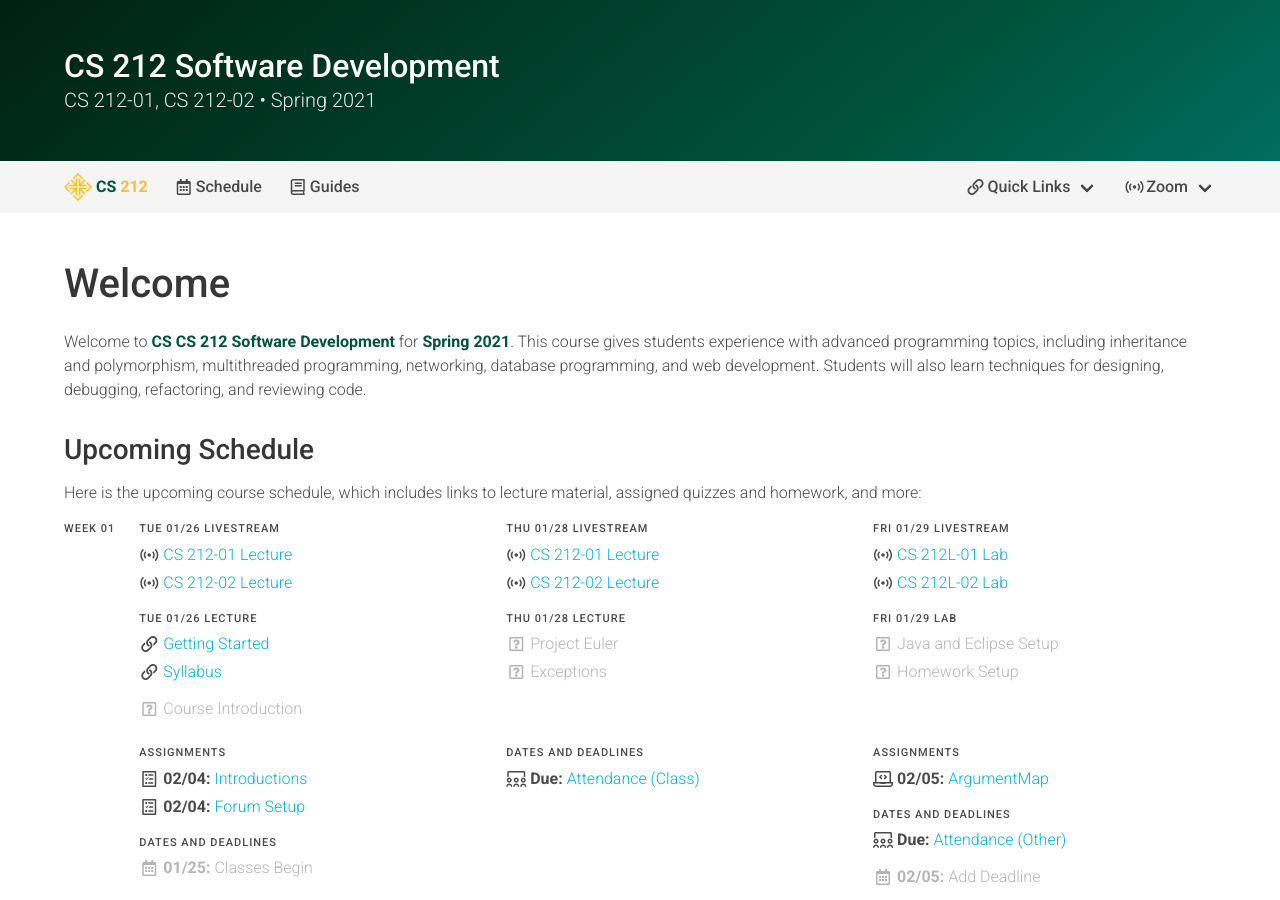
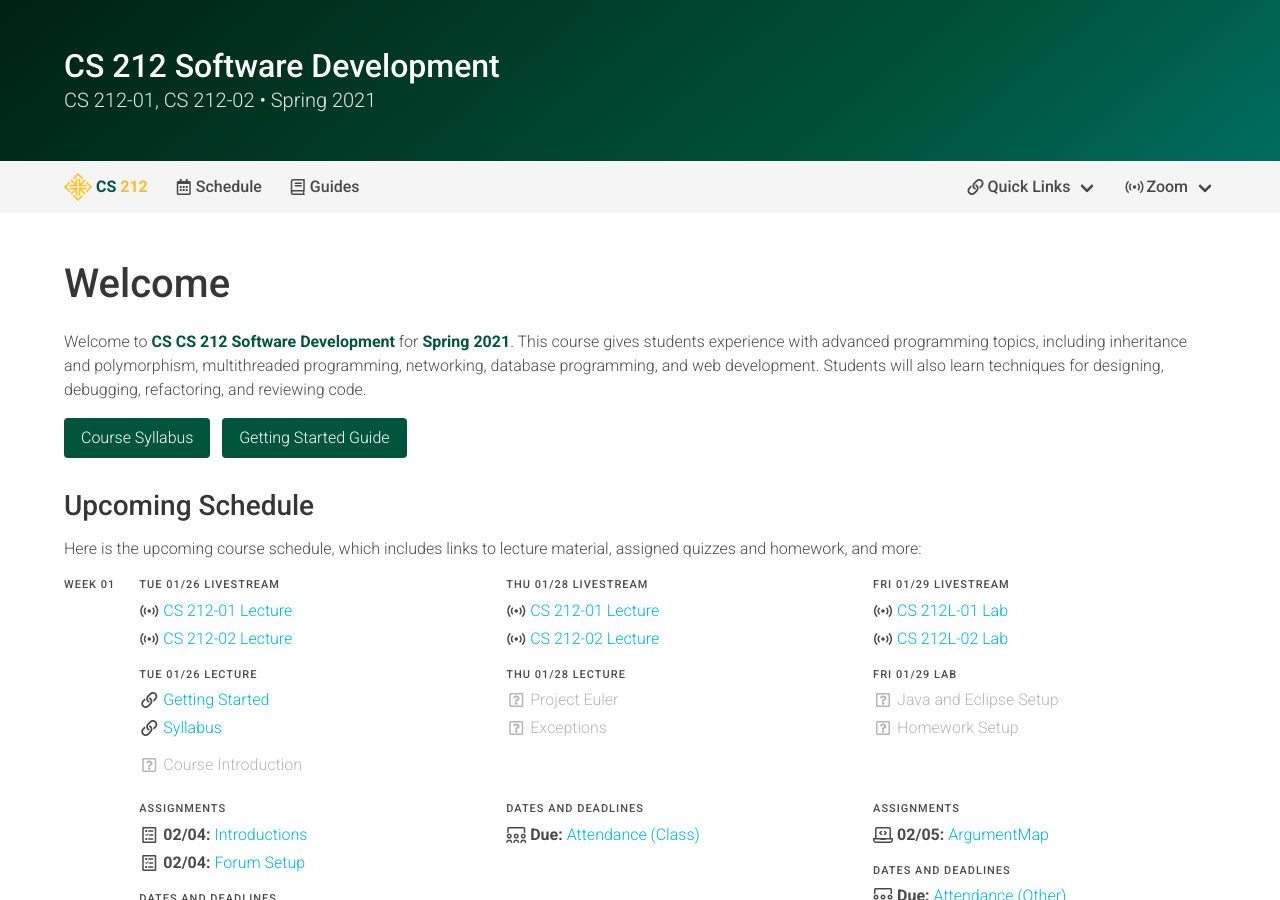
Before and after one commit to usf-cs212-spring2021/usf-cs212-spring2021.github.io, a Jekyll site: the page built from index.md, in a window 1280 px wide and 900 px high. Built offline with Jekyll 4.4.1, drawn with Linux system fonts in a browser that asks for light colours.

Commit message:
Updating getting started guide.

```diff
--- a/index.md
+++ b/index.md
@@ -4,6 +4,8 @@ navbar: Home
 ---
 
 Welcome to <strong class="has-text-usf-green">CS {{ site.data.info.code }} {{ site.data.info.name }}</strong> for <strong class="has-text-usf-green">{{ site.data.info.term }}</strong>. {{ site.data.info.blurb }}
+
+[Course Syllabus](syllabus.html){: .button .is-primary } &nbsp; [Getting Started Guide](/guides/general/getting-started.html){: .button .is-primary }
 
 ## Upcoming Schedule
 
```
Also changed, not shown: _general/getting-started.md (+2 -0 lines).
